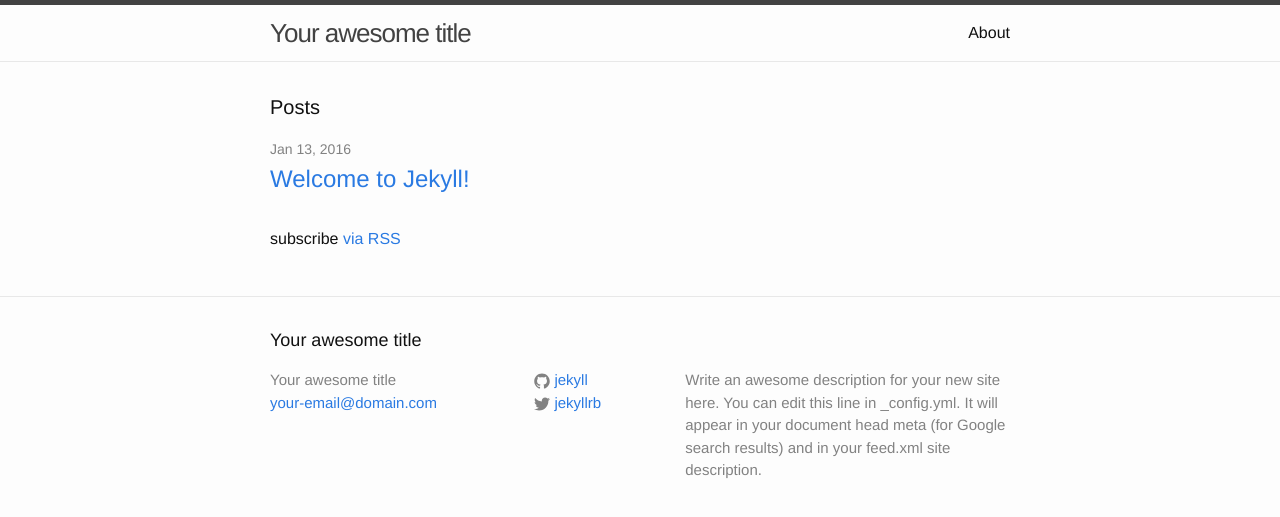
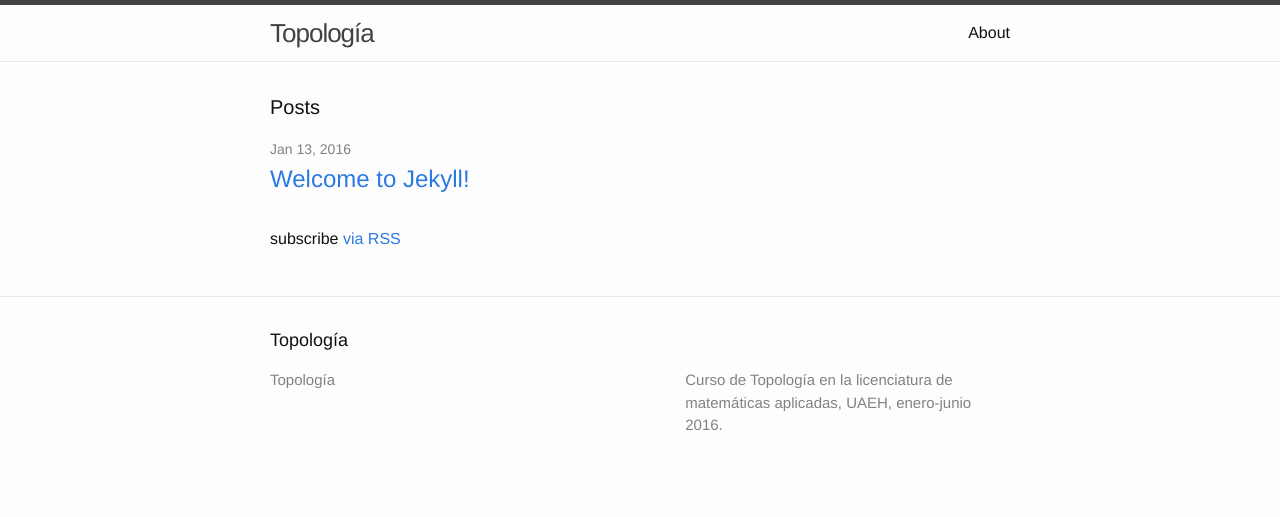
Before and after one commit to rvf0068/topologia, a Jekyll site: the page built from index.html, in a window 1280 px wide. Shown: the top 517 px of the page. Built offline with Jekyll 4.4.1, drawn with Linux system fonts in a browser that asks for light colours.

Commit message:
Adjust _config.yml

```diff
--- a/_config.yml
+++ b/_config.yml
@@ -1,14 +1,13 @@
 # Site settings
-title: Your awesome title
-email: your-email@domain.com
+title: Topología
+email:
 description: > # this means to ignore newlines until "baseurl:"
-  Write an awesome description for your new site here. You can edit this
-  line in _config.yml. It will appear in your document head meta (for
-  Google search results) and in your feed.xml site description.
+  Curso de Topología en la licenciatura de matemáticas aplicadas,
+  UAEH, enero-junio 2016.
 baseurl: "/topologia" # the subpath of your site, e.g. /blog/
 url: "http://yourdomain.com" # the base hostname & protocol for your site
-twitter_username: jekyllrb
-github_username:  jekyll
+twitter_username:
+github_username:
 
 # Build settings
 markdown: kramdown
```
